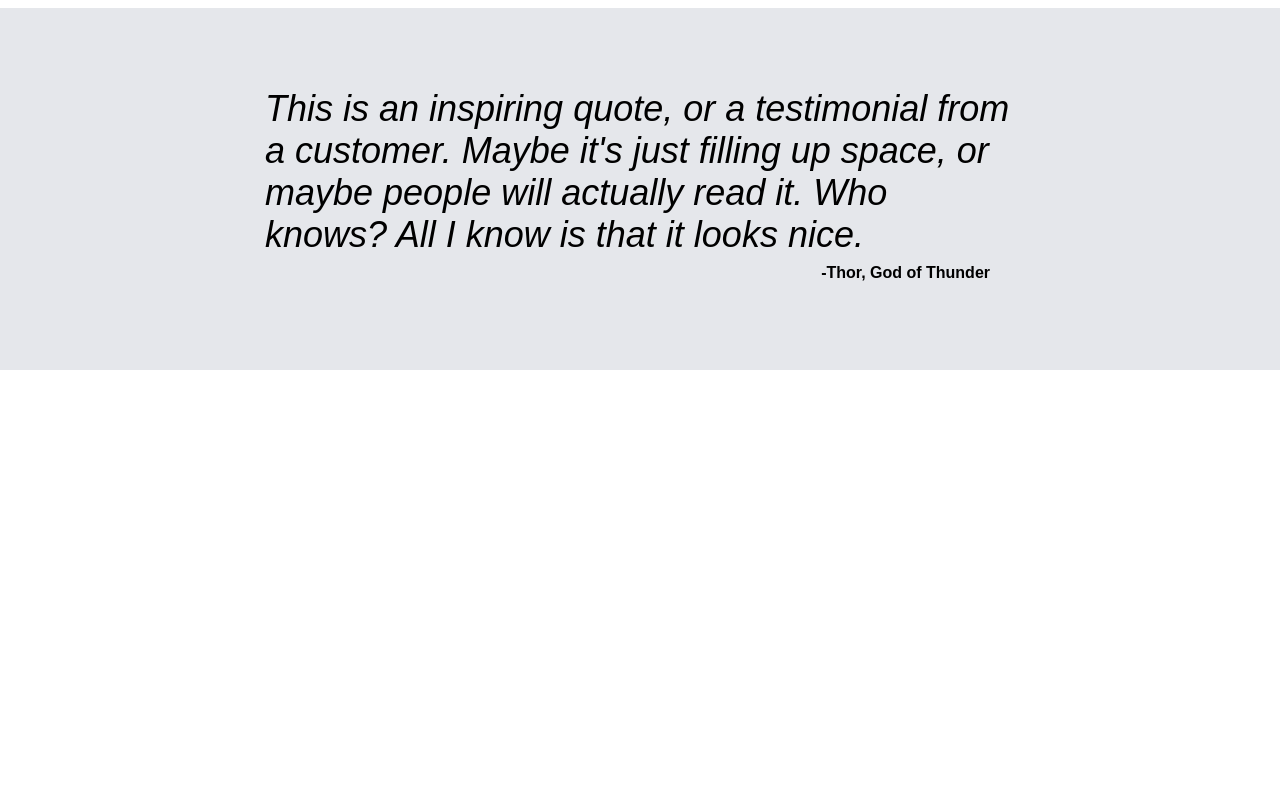
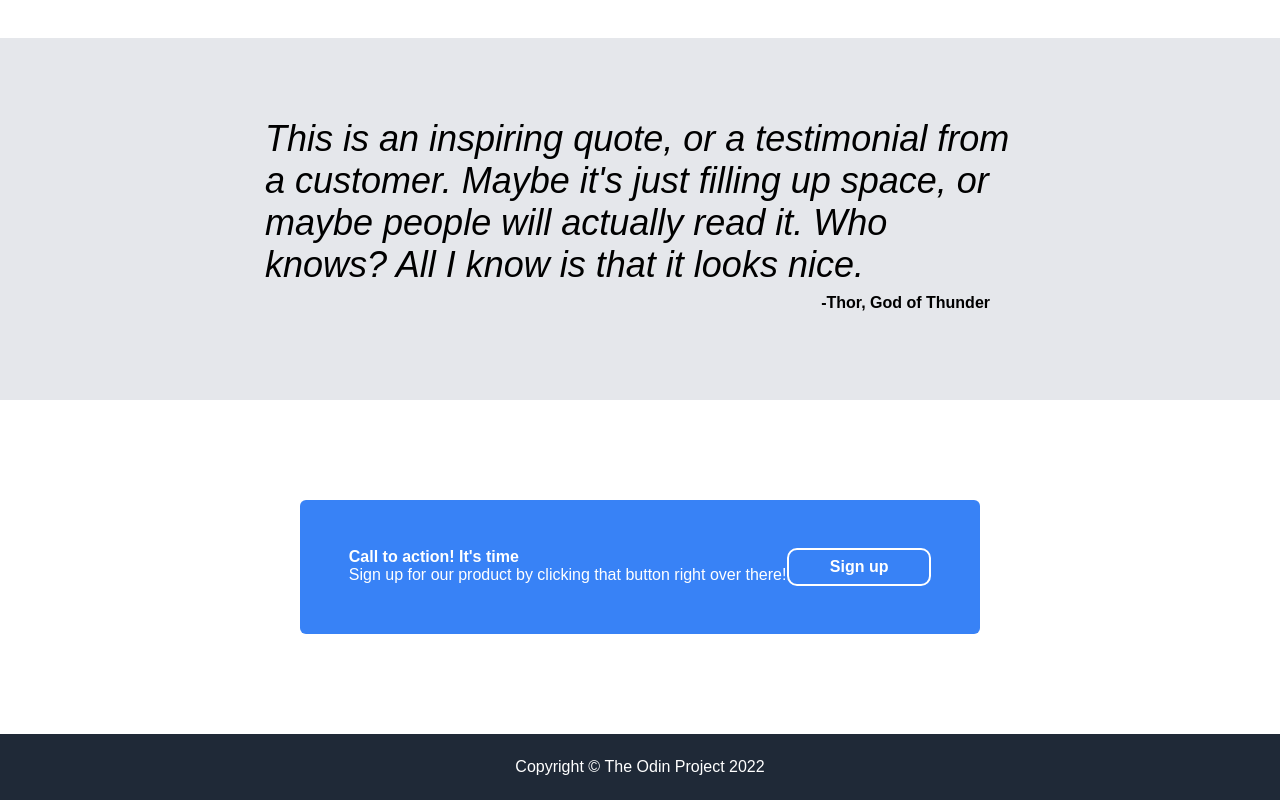
Before and after one commit to Thanmai-DL/landing-page, a plain HTML site: page index.html in a window 1280 px wide. Shown: the part 899-1699 px from the top of the page. Before the commit the page ends 1269 px from the top, so only its background shows below. Drawn offline with Linux system fonts and the light colour scheme.

Commit message:
Section-four and footer coded both html and css
header - added margin on top and specified width in .button
styles.css - removed commented lines of coded
section-four and footer - finished

```diff
--- a/index.html
+++ b/index.html
@@ -41,5 +41,10 @@
         <div class="quote">This is an inspiring quote, or a testimonial from a customer. Maybe it's just filling up space, or maybe people will actually read it. Who knows? All I know is that it looks nice.</div>
         <div class="author">-Thor, God of Thunder</div>
     </div>
+    <div class="section-four">
+        <div class="section-four-main-text">Call to action! It's time <br><div class="section-four-subtext">Sign up for our product by clicking that button right over there!</div></div>
+        <div class="button section-four-btn"><a href="https://formula1.com">Sign up</a></div>
+    </div>
+    <div class="footer">Copyright<span>&nbsp;&copy;&nbsp;</span>The Odin Project 2022</div>
 </body>
 </html>
--- a/styles.css
+++ b/styles.css
@@ -1,15 +1,13 @@
 body {
     font-family: 'Muli', sans-serif;
     margin: 0px;
-    /* padding: 0px; */
+    padding: 0px;
     display: flex;
     flex-direction: column;
     align-content: center;
 }
 
 .container {
-    /* display: flex;
-    flex-wrap: wrap; */
     max-width: 400px;
     max-height: 300px;
     flex: 1;
@@ -19,7 +17,6 @@ body {
     background-color: #1f2937;
     color: white;
     display: flex;
-    /* flex-wrap: wrap; */
 }
 
 .header {
@@ -34,11 +31,12 @@ body {
 
 .one {
     margin-bottom: 100px;
+    margin-top: 16px;
 }
 
 .two {
     gap: 12px;
-    margin-bottom: 100px;
+    margin-bottom: 116px;
 }
 
 ul {
@@ -85,6 +83,7 @@ img {
     background-color: #3882f6;
     text-align: center;
     padding: 8px;
+    width: 120px;
     border-radius: 10px;
     margin-right: 280px;
 }
@@ -114,7 +113,7 @@ img {
 .box {
     height: 150px;
     width: 150px;
-    border: 5px solid #3882f6;
+    border: 4px solid #3882f6;
     border-radius: 16px;
     margin-bottom: 6px;
 }
@@ -147,3 +146,38 @@ img {
     font-weight: bold;
     margin-bottom: 88px;
 }
+
+.section-four {
+    background-color: #3882f6;
+    margin-left: 300px;
+    margin-right: 300px;
+    margin-top: 100px;
+    margin-bottom: 100px;
+    padding: 48px;
+    border-radius: 6px;
+    display: flex;
+    justify-content: space-evenly;
+}
+
+.section-four-main-text {
+    font-weight: bold;
+    color: white;
+}
+
+.section-four-subtext {
+    font-weight: normal;
+}
+
+.section-four-btn {
+    margin: 0px;
+    border: 2px solid white;
+    padding-left: 10px;
+    padding-right: 10px;
+}
+
+.footer {
+    font-size: 16px;
+    justify-content: center;
+    align-items: center;
+    padding: 24px;
+}
```
